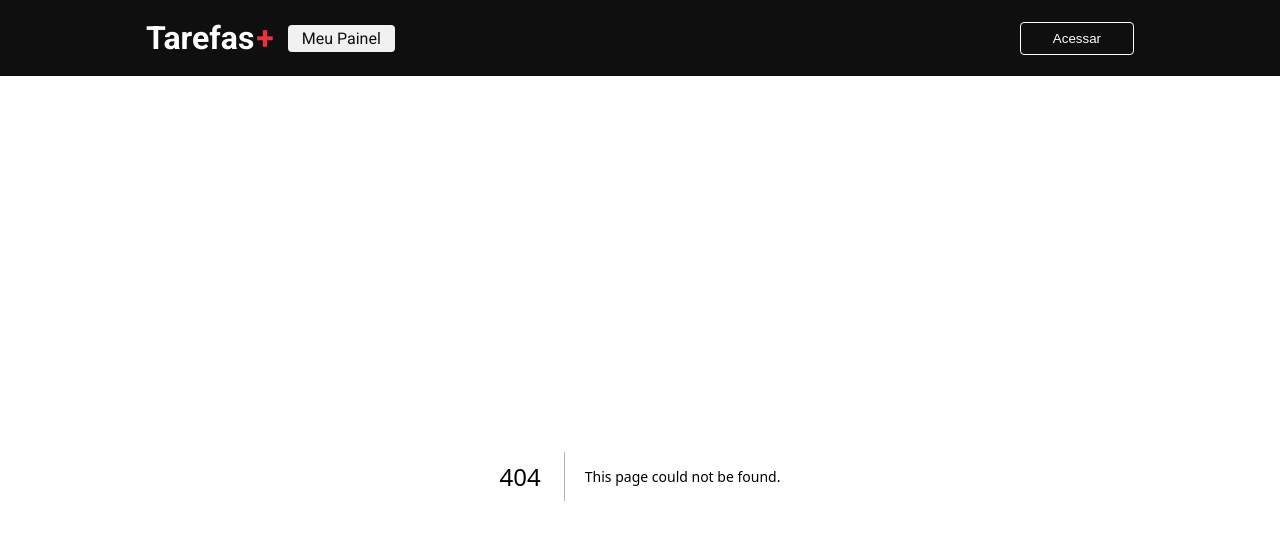
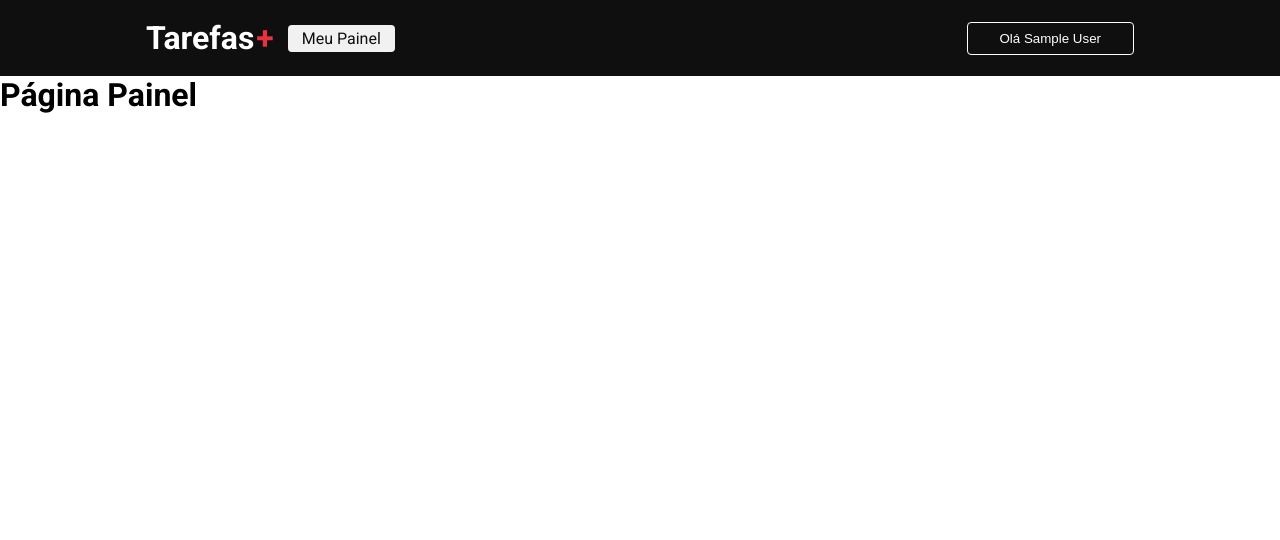
Before and after one commit to yurilima7/tarefas, a Next.js app: page /dashboard/dashboard in a window 1280 px wide. Before the commit this address had no page. Shown: the top 540 px of the page. Built offline with nearby package versions, Linux system fonts and the light colour scheme; no server answers; sample sign-in values are in the browser's storage.

Commit message:
Google Login e Rota protegida

```diff
--- a/src/components/header/header.tsx
+++ b/src/components/header/header.tsx
@@ -1,7 +1,10 @@
 import styles from "./styles.module.css";
 import Link from "next/link";
+import { useSession, signIn, signOut} from "next-auth/react";
 
 export function Header() {
+    const {data: session, status} = useSession();
+
     return(
         <header className={styles.header}>
             <section className={styles.content}>
@@ -12,12 +15,24 @@
                         </h1>
                     </Link>
 
-                    <Link href="/dashboard" className={styles.linkStyle}>
-                        Meu Painel
-                    </Link>
+                    { session?.user && (
+                        <Link href="/dashboard/dashboard" className={styles.linkStyle}>
+                            Meu Painel
+                        </Link>
+                    )}
                 </nav>
 
-                <button className={styles.loginButton}>Acessar</button>
+                { status === "loading" ? (
+                    <></>
+                ) : session ? (
+                    <button className={styles.loginButton} onClick={ ()=> signOut() }>
+                        Olá {session?.user?.name}
+                    </button>
+                ) : (
+                    <button className={styles.loginButton} onClick={ ()=> signIn("google") }>
+                        Acessar
+                    </button>
+                )}
             </section>
         </header>
     );
--- /dev/null
+++ b/src/pages/dashboard/dashboard.tsx
@@ -0,0 +1,33 @@
+import { GetServerSideProps } from 'next';
+import styles from './styles_dashboard.module.css';
+import Head from "next/head";
+import { getSession } from "next-auth/react";
+
+export default function Dashboard() {
+    return(
+        <div className={styles.container}>
+            <Head>
+                <title>Meu painel de taferas</title>
+            </Head>
+
+            <h1>Página Painel</h1>
+        </div>
+    );
+};
+
+export const getServerSideProps: GetServerSideProps = async ({req}) => {
+    const session = await getSession({req});
+
+    if (!session?.user) {
+        return {
+            redirect: {
+                destination: '/',
+                permanent: false,
+            }
+        }
+    }
+
+    return {
+        props: {}
+    };
+};
```
Also changed, not shown: src/pages/dashboard/index.tsx (deleted, +0 -14 lines).
